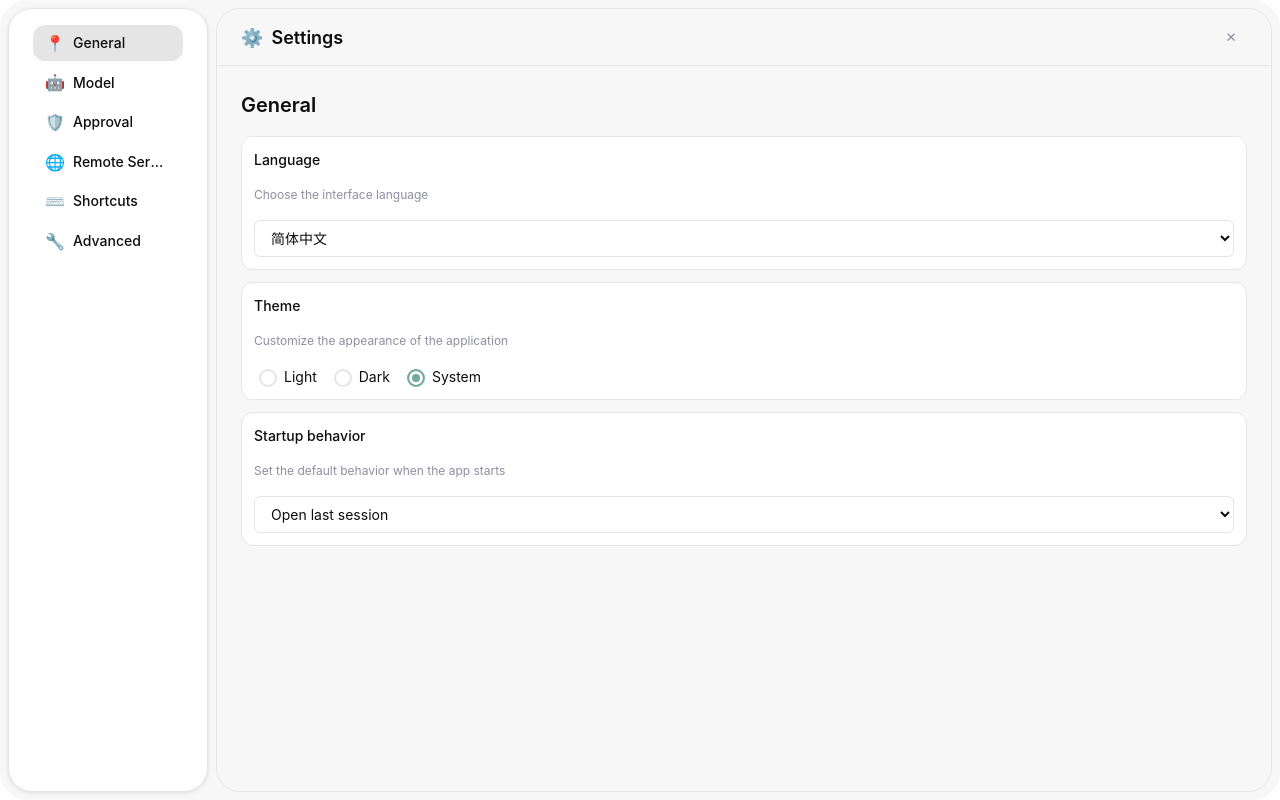
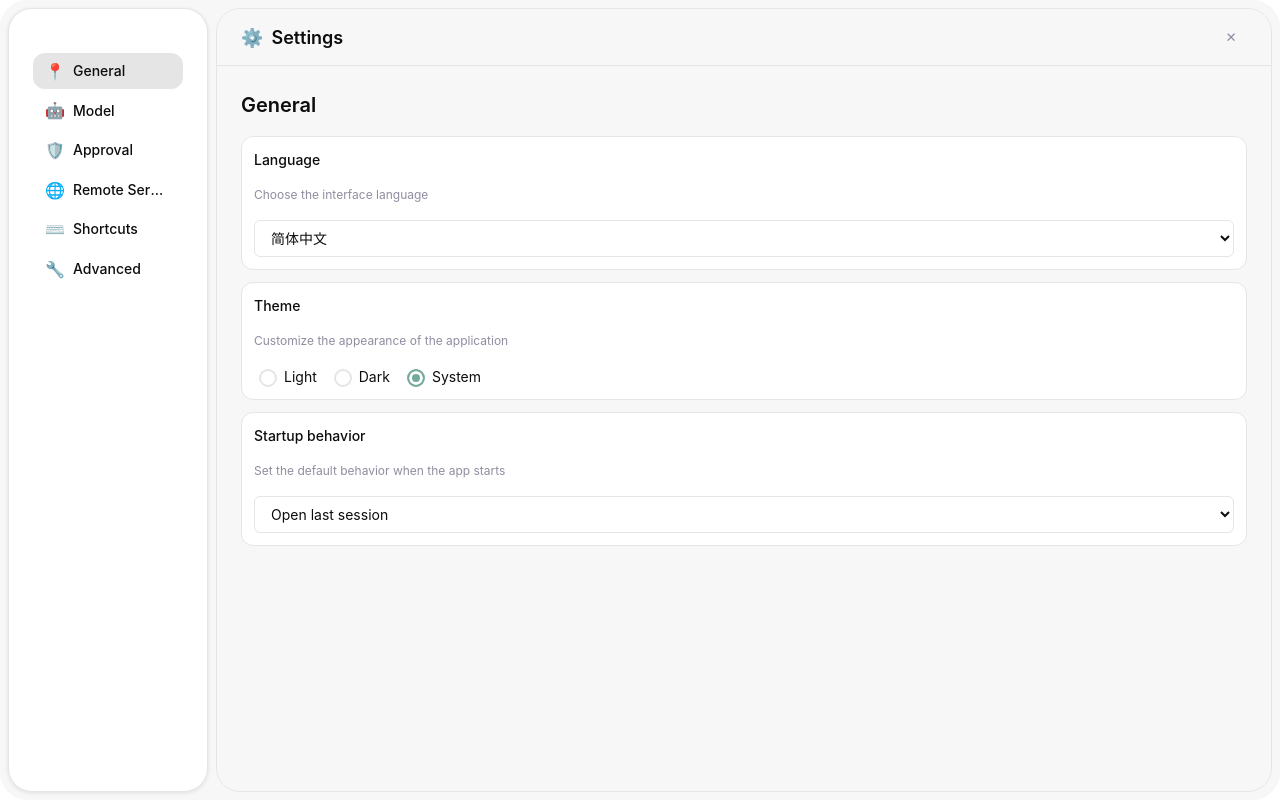
Before and after one commit to rita152/codex-desktop, a React (Vite) app: page / in a window 1280 px wide. Both pictures are taken after a click on the button 37 px from the left and 735 px from the top of the page. Built offline with nearby package versions, Linux system fonts and the light colour scheme.

Commit message:
Align settings nav start

```diff
--- a/src/components/business/SettingsModal/SettingsModal.css
+++ b/src/components/business/SettingsModal/SettingsModal.css
@@ -32,6 +32,7 @@
   width: 100%;
   height: 100%;
   --settings-panel-radius: var(--radius-xl);
+  --settings-nav-offset: calc(var(--spacing-lg) + var(--spacing-md));
   background-color: var(--color-bg-secondary);
   padding: var(--spacing-sm);
   gap: var(--spacing-sm);
@@ -209,6 +210,7 @@
 .settings-nav__list {
   flex: 1;
   min-height: 0;
+  margin-top: var(--settings-nav-offset);
 }
 
 .settings-nav__icon {
```
